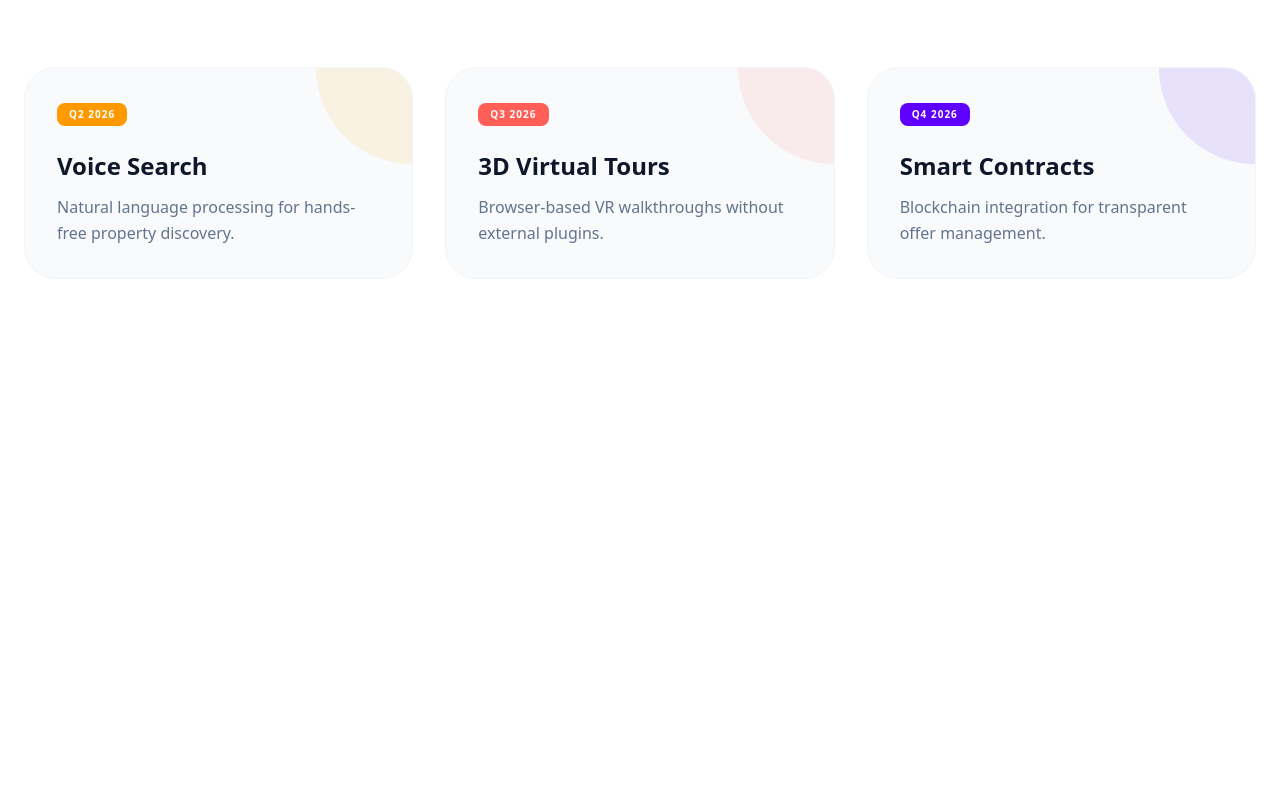
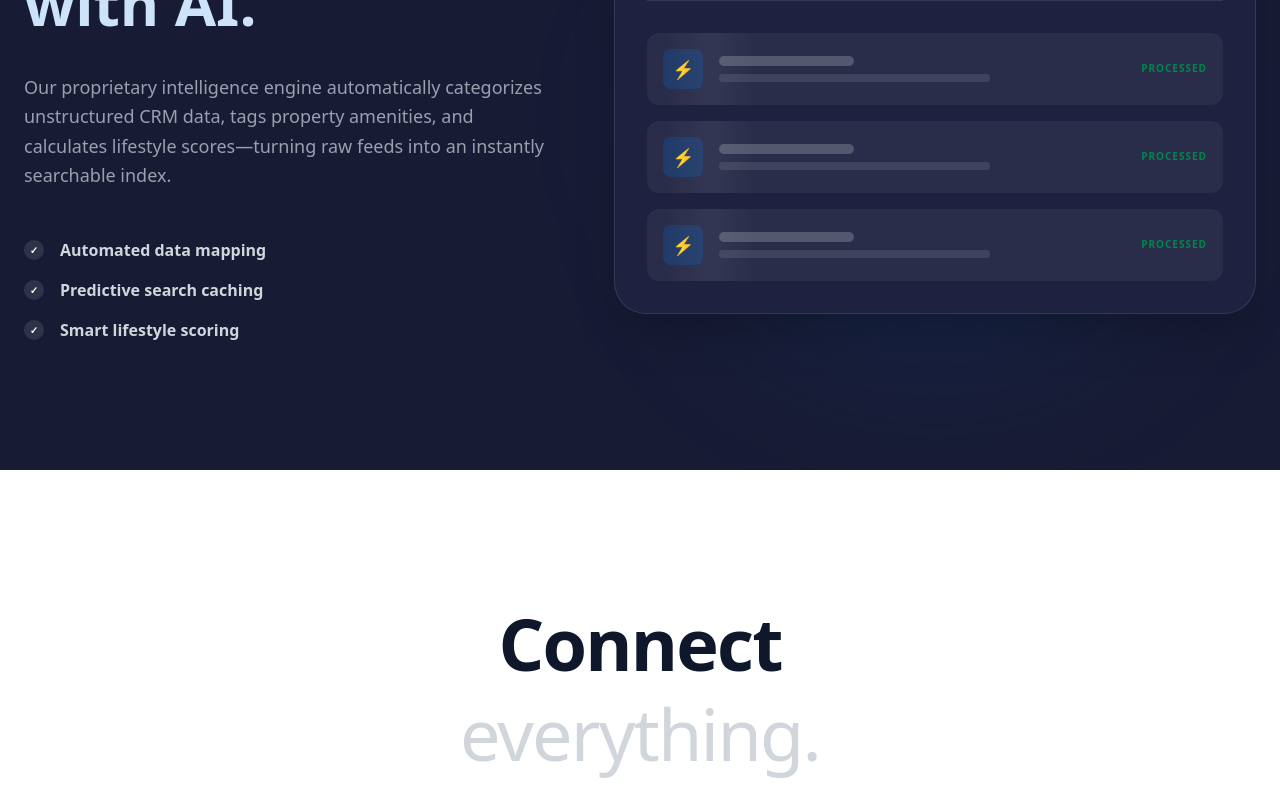
Before and after one commit to PSI-AD/psinv-presentation, a React (Vite) app: page / in a window 1280 px wide. Shown: the part 4760-5560 px from the top of the page. Before the commit the page ends 5167 px from the top, so only its background shows below. Built offline with nearby package versions, Linux system fonts and the light colour scheme.

Commit message:
UI Update - Added AiLayerSection and IntegrationsSection

```diff
--- a/App.tsx
+++ b/App.tsx
@@ -9,6 +9,8 @@ const InteractiveFeatureShowcase = React.lazy(() => import('./components/Interac
 const AiPipelineSection = React.lazy(() => import('./components/AiPipelineSection'));
 const SecurityInfrastructure = React.lazy(() => import('./components/SecurityInfrastructure'));
 const InnovationRoadmap = React.lazy(() => import('./components/InnovationRoadmap'));
+const AiLayerSection = React.lazy(() => import('./components/AiLayerSection'));
+const IntegrationsSection = React.lazy(() => import('./components/IntegrationsSection'));
 
 const App: React.FC = () => {
   return (
@@ -59,6 +61,10 @@ const App: React.FC = () => {
           {/* Section 4: Interactive Toolset */}
           <InteractiveFeatureShowcase />
 
+          {/* NEW: AI Layer & Integrations */}
+          <AiLayerSection />
+          <IntegrationsSection />
+
           {/* NEW: Innovation Roadmap */}
           <InnovationRoadmap />
 
```
